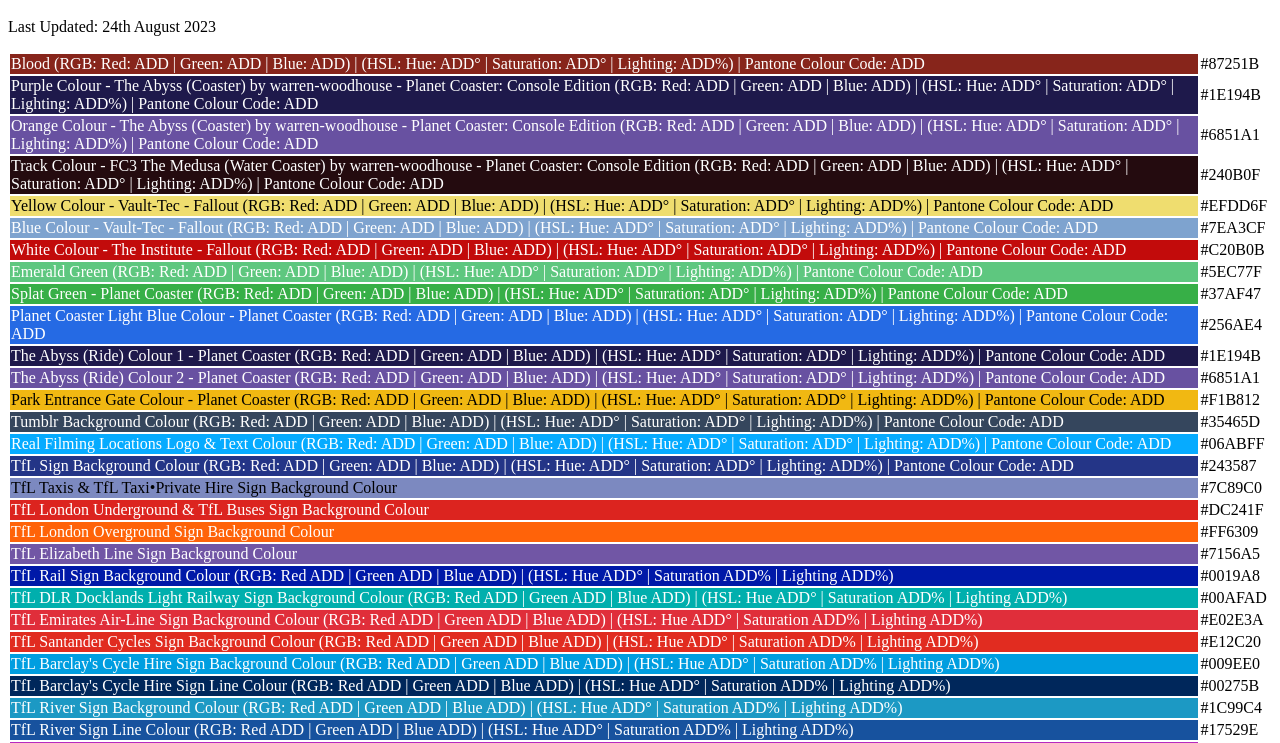
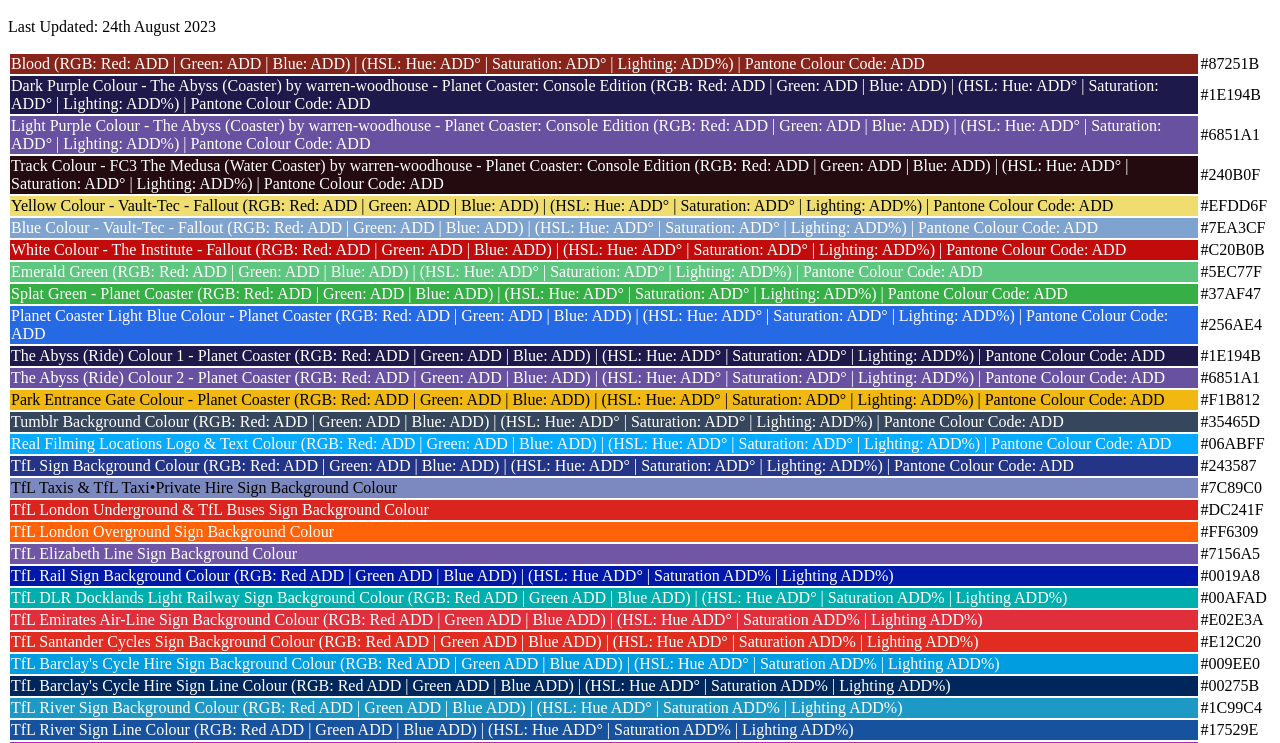
Before and after one commit to warrenwoodhouse/codes, a plain HTML site: page colourchart/index.html in a window 1280 px wide. Shown: the part 48-791 px from the top of the page. Drawn offline with Linux system fonts and the light colour scheme.

```diff
--- a/colourchart/index.html
+++ b/colourchart/index.html
@@ -30,7 +30,7 @@
     <meta name="og:site_name" content="Warren Woodhouse">
     <meta name="og:description" content="Free HTML Hexadecimal Colour Chart archived from my original T-Codes website.">
     <meta name="Disqus shortname" content="warrenwoodhouse">
-    <meta name="apple-mobile-web-app-title" content="Colour Chart"> <!-- New in iOS6 -->
+    <meta name="apple-mobile-web-app-title" content="T-Codes: Colour Chart"> <!-- New in iOS6 -->
     <meta name="apple-mobile-web-app-capable" content="yes">
     <meta name="apple-mobile-web-app-status-bar-style" content="red">
     <meta name="apple-touch-fullscreen" content="yes">
@@ -68,10 +68,10 @@
    <td bgcolor="#87251b"><span style="color: white;">Blood (RGB: Red: ADD | Green: ADD | Blue: ADD) | (HSL: Hue: ADD° | Saturation: ADD° | Lighting: ADD%) | Pantone Colour Code: ADD</span></td>
    <td>#87251B</td></tr>
 <tr>
-   <td bgcolor="#1e194b"><span style="color: white;">Purple Colour - The Abyss (Coaster) by warren-woodhouse - Planet Coaster: Console Edition (RGB: Red: ADD | Green: ADD | Blue: ADD) | (HSL: Hue: ADD° | Saturation: ADD° | Lighting: ADD%) | Pantone Colour Code: ADD</span></td>
+   <td bgcolor="#1e194b"><span style="color: white;">Dark Purple Colour - The Abyss (Coaster) by warren-woodhouse - Planet Coaster: Console Edition (RGB: Red: ADD | Green: ADD | Blue: ADD) | (HSL: Hue: ADD° | Saturation: ADD° | Lighting: ADD%) | Pantone Colour Code: ADD</span></td>
    <td>#1E194B</td></tr>
 <tr>
-   <td bgcolor="#6851a1"><span style="color: white;">Orange Colour - The Abyss (Coaster) by warren-woodhouse - Planet Coaster: Console Edition (RGB: Red: ADD | Green: ADD | Blue: ADD) | (HSL: Hue: ADD° | Saturation: ADD° | Lighting: ADD%) | Pantone Colour Code: ADD</span></td>
+   <td bgcolor="#6851a1"><span style="color: white;">Light Purple Colour - The Abyss (Coaster) by warren-woodhouse - Planet Coaster: Console Edition (RGB: Red: ADD | Green: ADD | Blue: ADD) | (HSL: Hue: ADD° | Saturation: ADD° | Lighting: ADD%) | Pantone Colour Code: ADD</span></td>
    <td>#6851A1</td></tr>
 <tr>
    <td bgcolor="#240b0f"><span style="color: white;">Track Colour - FC3 The Medusa (Water Coaster) by warren-woodhouse - Planet Coaster: Console Edition (RGB: Red: ADD | Green: ADD | Blue: ADD) | (HSL: Hue: ADD° | Saturation: ADD° | Lighting: ADD%) | Pantone Colour Code: ADD</span></td>
```
